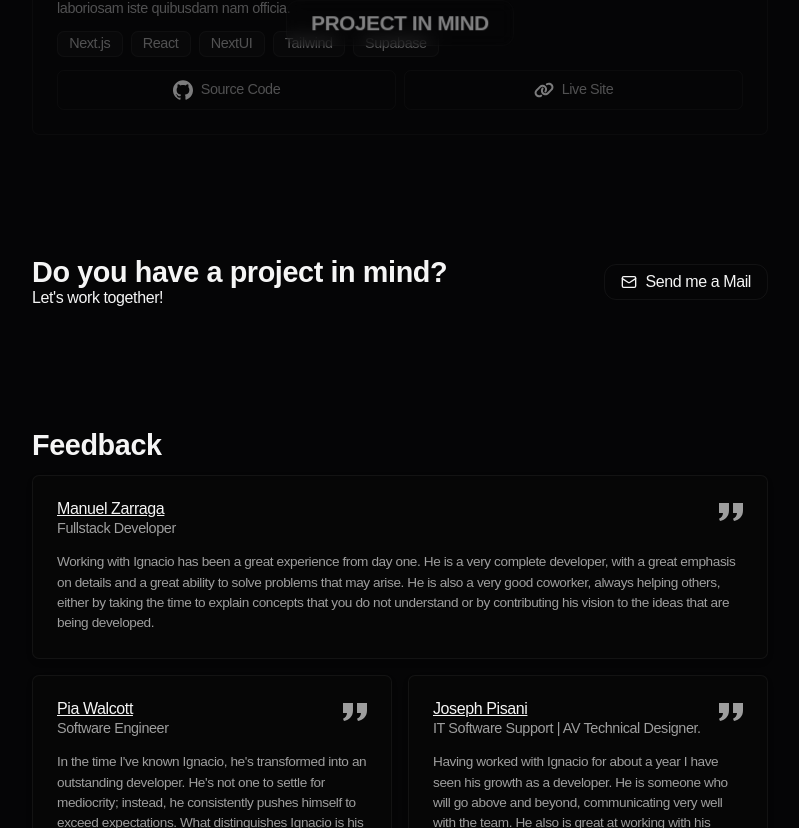
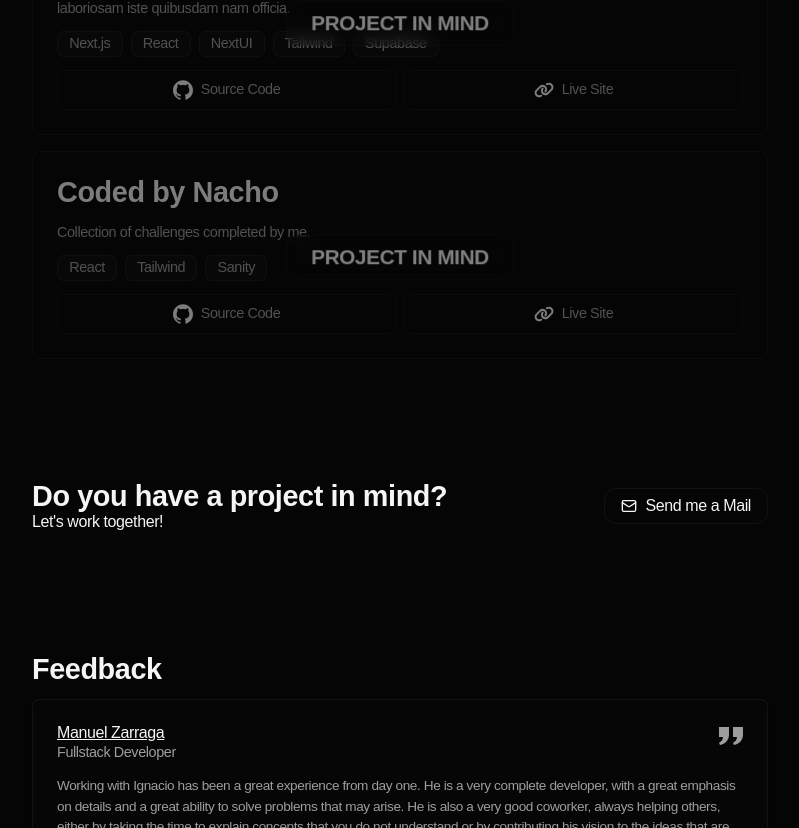
Before and after one commit to figueroaignacio/portfolio, a React (Vite) app: page / in a window 1280 px wide. Shown: the part 1306-2134 px from the top of the page, without its empty margins (240-1039 px from the left). Built offline with nearby package versions, Linux system fonts and the light colour scheme.

Commit message:
feat: add in min project

```diff
--- a/src/locales/en/en.json
+++ b/src/locales/en/en.json
@@ -60,6 +60,15 @@
         "github": "https://github.com/figueroaignacio/aspenicons",
         "url": "https://google.com",
         "technologies": ["Next.js", "React", "NextUI", "Tailwind", "Supabase"],
+        "status": "Project in mind"
+      },
+      {
+        "image": "/assets/in-development.png",
+        "name": "Coded by Nacho",
+        "description": "Collection of challenges completed by me.",
+        "github": "https://github.com/figueroaignacio/sneakerf",
+        "url": "https://google.com",
+        "technologies": ["React", "Tailwind", "Sanity"],
         "status": "Project in mind"
       }
     ]
--- a/src/locales/es/es.json
+++ b/src/locales/es/es.json
@@ -53,6 +53,21 @@
         "github": "https://github.com/figueroaignacio/sneakerf",
         "url": "https://google.com",
         "technologies": ["Next.js", "React", "NextUI", "Tailwind", "Supabase"],
+        "status": "Project in mind"
+      },
+      {
+        "image": "/assets/in-development.png",
+        "name": "Coded by Nacho",
+        "description": "Colección de desafíos completados por mi.",
+        "github": "https://github.com/figueroaignacio/codedbynacho",
+        "url": "https://google.com",
+        "technologies": [
+          "React",
+          "Tailwind",
+          "Sanity",
+          "React Router",
+          "React Query"
+        ],
         "status": "Project in mind"
       }
     ]
--- a/src/sections/Projects/Projects.module.css
+++ b/src/sections/Projects/Projects.module.css
@@ -19,6 +19,10 @@
   grid-column: span 2;
 }
 
+.projectsBox > :nth-child(4) {
+  grid-column: span 2;
+}
+
 @media (width < 768px) {
   .projectsBox {
     grid-template-columns: 1fr;
```
